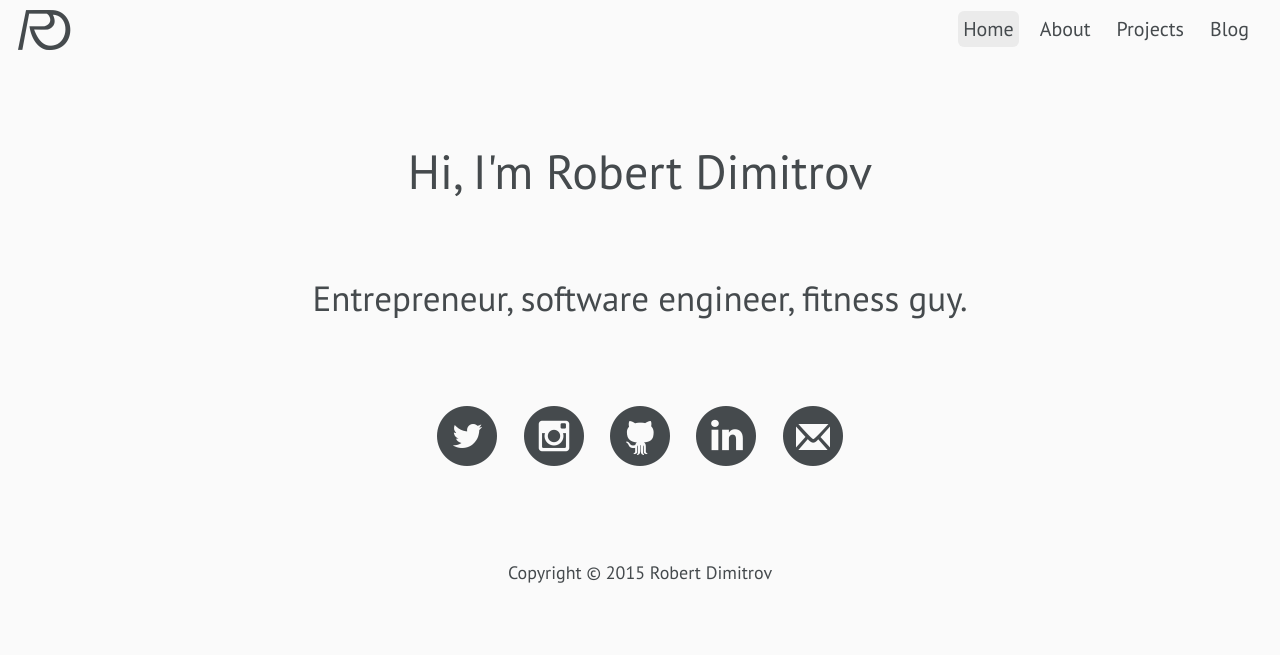
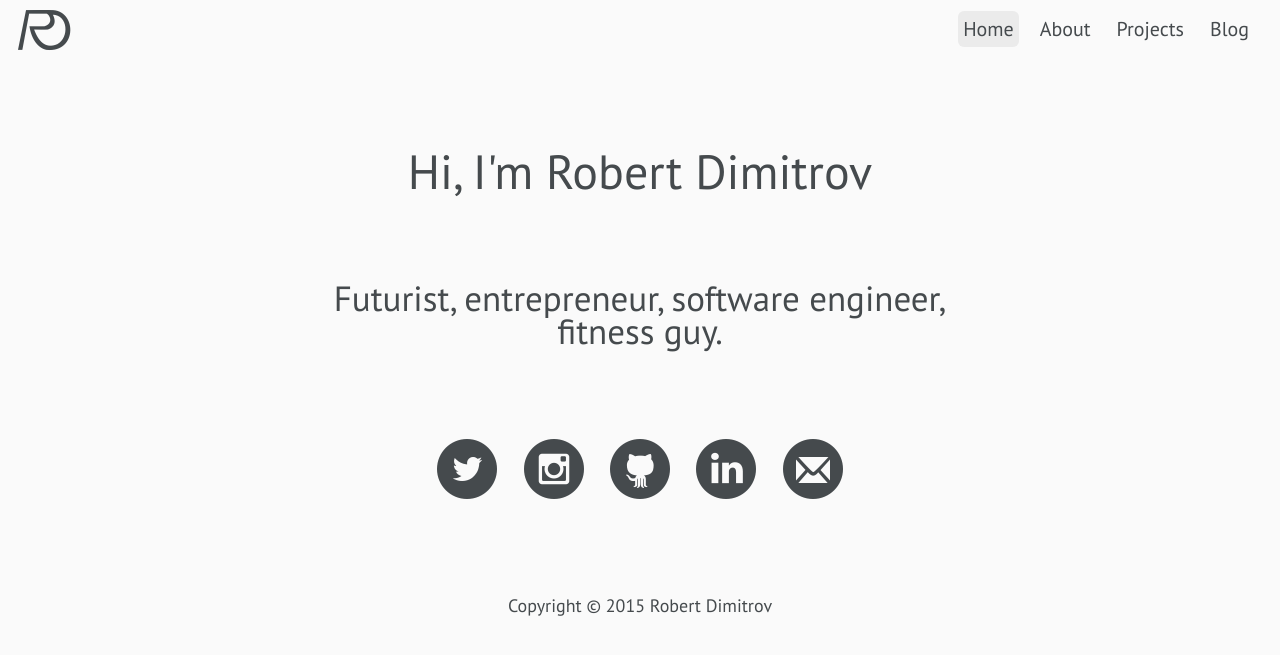
Before and after one commit to robbdimitrov/robbdimitrov.github.io, a Jekyll site: the page built from index.html, in a window 1280 px wide. Shown: the top 655 px of the page. Built offline with Jekyll 4.4.1, drawn with Linux system fonts in a browser that asks for light colours; Markdown is read by kramdown in place of the engine named in the settings.

Commit message:
Update tagline.

```diff
--- a/css/stylesheet.css
+++ b/css/stylesheet.css
@@ -155,8 +155,8 @@ article {
 	line-height: 33px;
 	text-align:center;
 	margin-top: 20px;
-	margin-left: auto;
-  margin-right: auto;
+	margin-left: 26%;
+  margin-right: 26%;
   margin-top: 80px;
 }
 
@@ -166,8 +166,8 @@ article {
   display:block;
   list-style:none;
   margin-top: 80px;
-  margin-left: auto;
-  margin-right: auto;
+  margin-left: 10%;
+  margin-right: 10%;
 }
 
 .social li {
--- a/index.html
+++ b/index.html
@@ -67,7 +67,7 @@
 		</header>
 		<div class="wrapper">
 			<h1 class="title">Hi, I'm Robert Dimitrov</h1>
-			<p class="tagline">Entrepreneur, software engineer, fitness guy.</p>
+			<p class="tagline">Futurist, entrepreneur, software engineer, fitness guy.</p>
 			<ul class="social">
 				<li>
 					<a target="_blank" href="https://twitter.com/robbdimitrov" class="twitter"></a>
```
